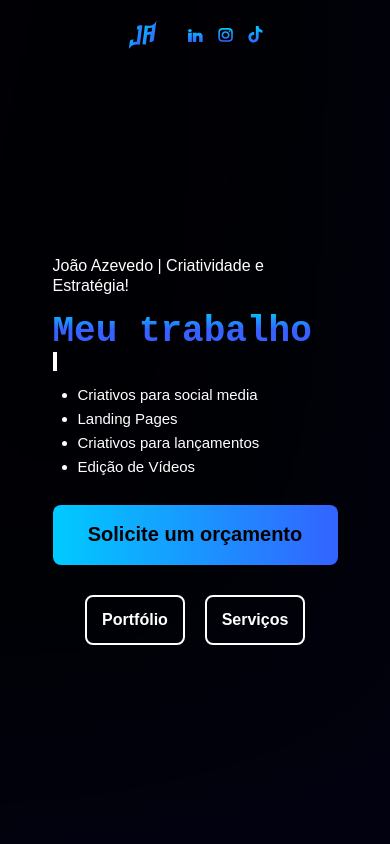
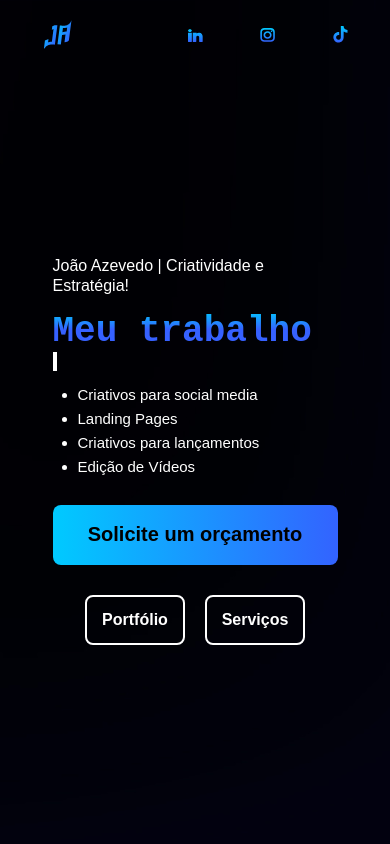
Before and after one commit to M4theus13/Joao-Landing-Page, a plain HTML site: page index.html in a window 390 px wide. Shown: the top 844 px of the page. Drawn offline with Linux system fonts and the light colour scheme; a web font is replaced by a local one.

Commit message:
header space evenly

```diff
--- a/css/style.css
+++ b/css/style.css
@@ -466,6 +466,10 @@ a {
         display: flex;
     }
 
+    .bar-social-media {
+        justify-content: space-evenly;
+    }
+
 
 }
 
```
